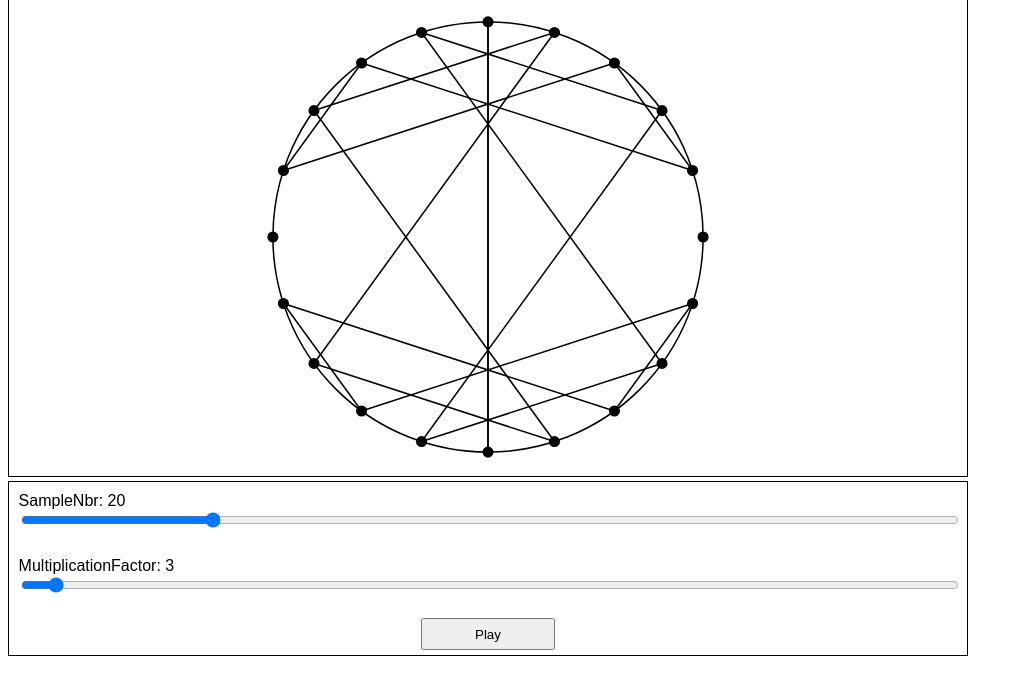
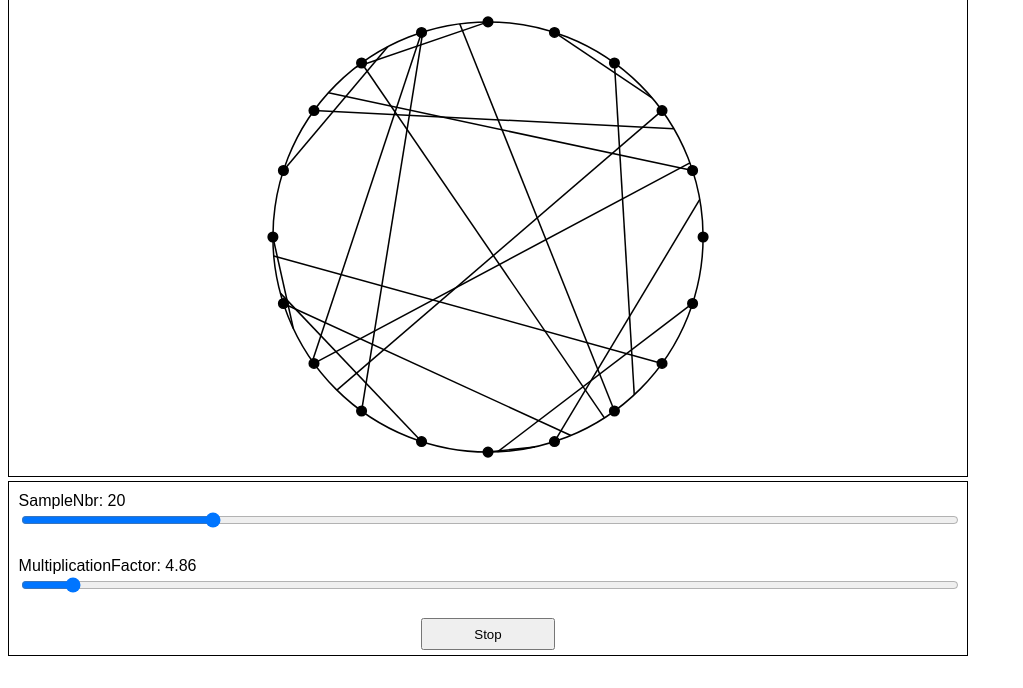
Before and after one commit to jlg-formation/jaocv1-juin-2022, a plain HTML site: page index.html in a window 1280 px wide. Both pictures are taken after a click on the button "Play". Shown: the part 48-736 px from the top of the page, without its empty margins (0-1023 px from the left). Drawn offline with Linux system fonts and the light colour scheme.

Commit message:
dev: added play btn

```diff
--- a/Command.js
+++ b/Command.js
@@ -1,11 +1,15 @@
 export class Command {
   #callback = () => {};
   #config;
+
+  #isPlaying = false;
+  #subscription = undefined;
 
   constructor(config) {
     this.#config = config;
     this.applyConfig();
     this.listen();
+    this.configurePlayBtn();
   }
 
   onUpdate(callback) {
@@ -17,7 +21,7 @@ export class Command {
 
     keys.forEach((key) => {
       const span = document.querySelector(`div.command label.${key} span`);
-      span.innerHTML = this.#config[key];
+      span.innerHTML = Math.round(this.#config[key] * 1e2) / 1e2;
 
       const input = document.querySelector(`div.command label.${key} input`);
       input.value = this.#config[key];
@@ -38,4 +42,32 @@ export class Command {
       });
     });
   }
+
+  configurePlayBtn() {
+    const btn = document.querySelector("div.command button");
+    console.log("btn: ", btn);
+    btn.addEventListener("click", (event) => {
+      console.log("event: ", event);
+      this.#isPlaying = !this.#isPlaying;
+      this.propagateIsPlayingState();
+    });
+  }
+
+  propagateIsPlayingState() {
+    const btn = document.querySelector("div.command button");
+    btn.innerHTML = !this.#isPlaying ? "Start" : "Stop";
+
+    if (this.#isPlaying) {
+      this.#subscription = setInterval(() => {
+        console.log("playing");
+        this.#config.multiplicationFactor += 0.02;
+        this.applyConfig();
+        this.#callback(this.#config);
+      }, 30);
+    } else {
+      if (this.#subscription !== undefined) {
+        clearInterval(this.#subscription);
+      }
+    }
+  }
 }
--- a/index.html
+++ b/index.html
@@ -21,7 +21,7 @@
       </label>
       <label class="multiplicationFactor">
         <div>MultiplicationFactor: <span>yyy</span></div>
-        <input type="range" name="" id="" min="0" max="100" step="1" />
+        <input type="range" name="" id="" min="0" max="100" step="0.02" />
       </label>
       <button>Play</button>
     </div>
```
